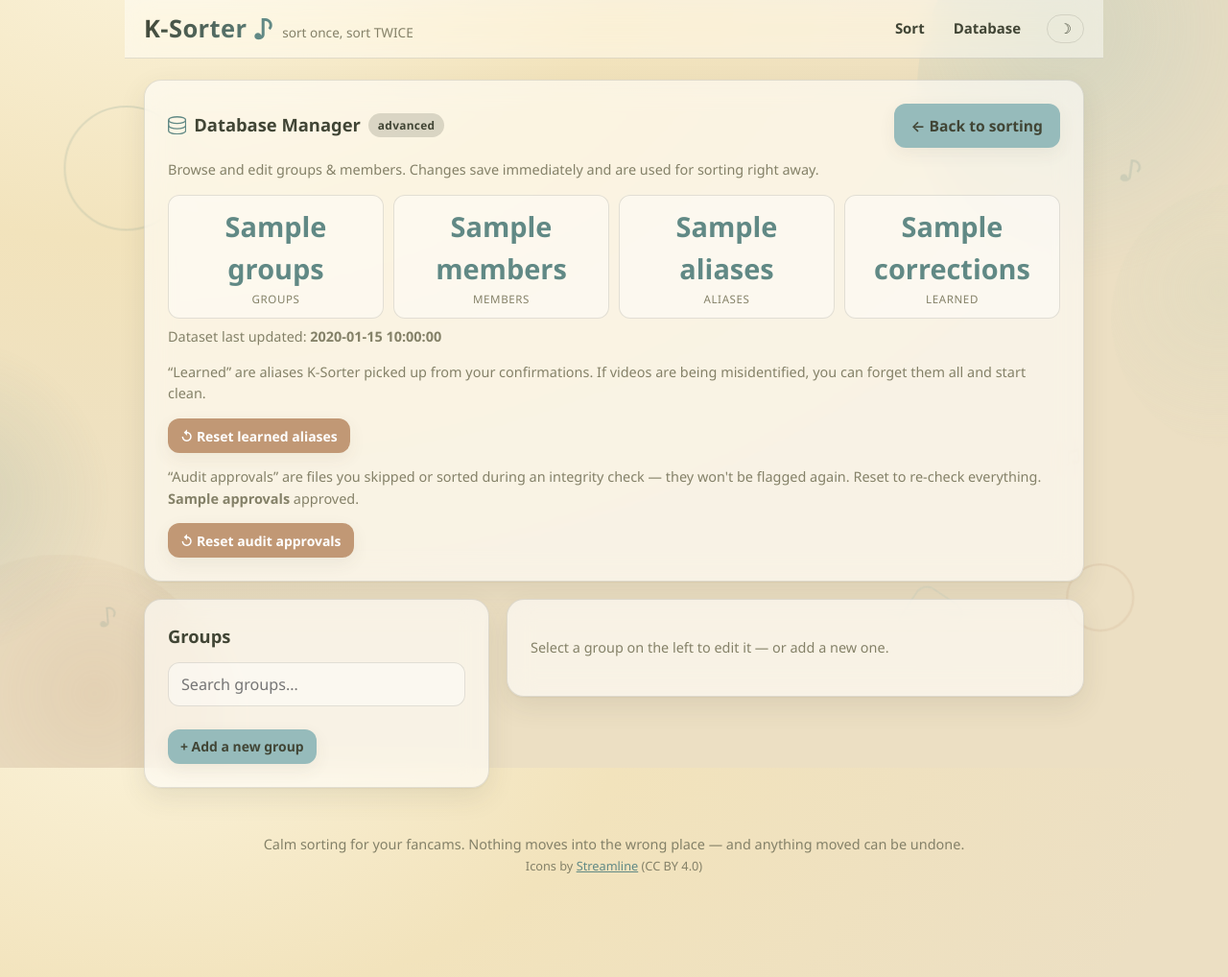
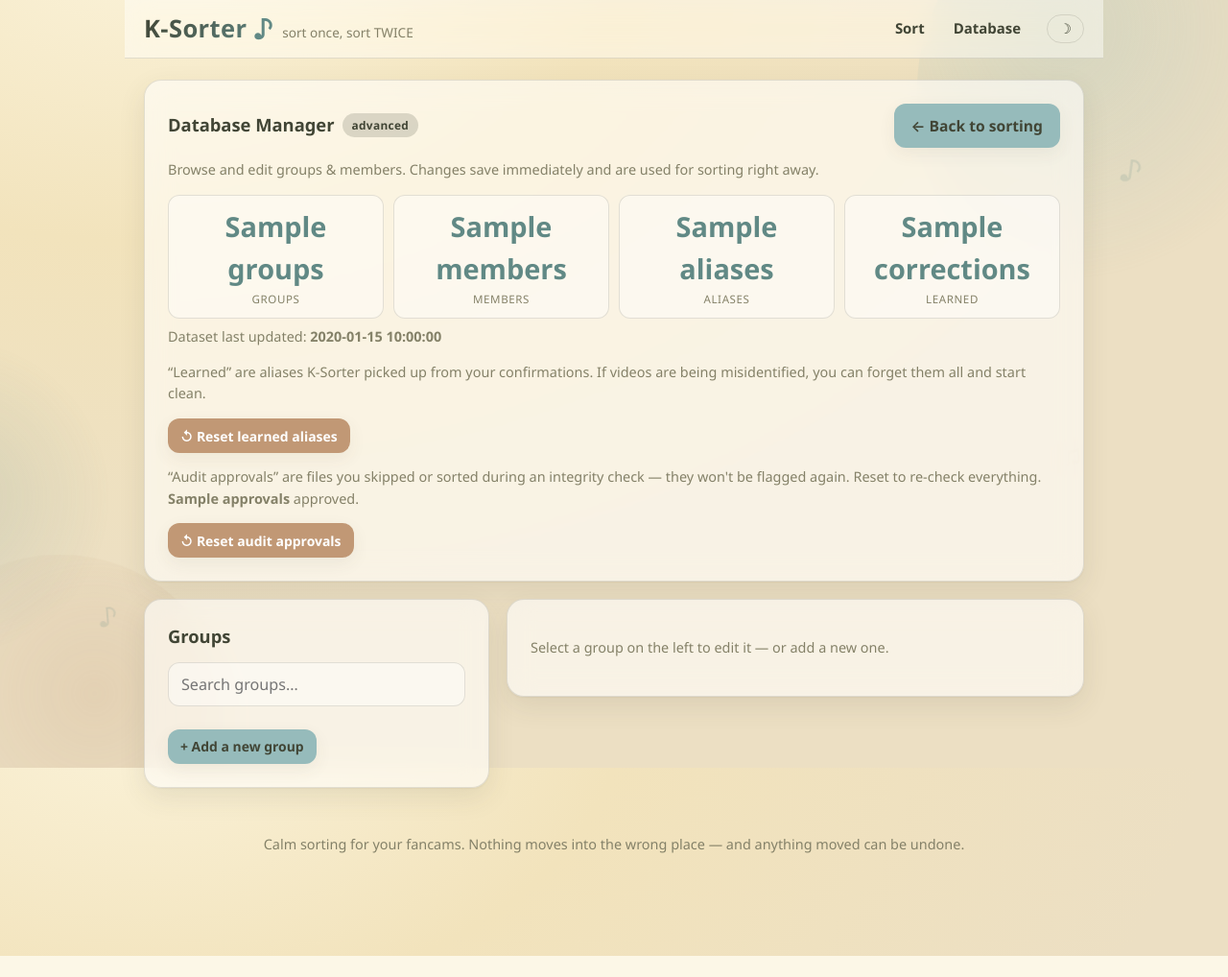
Before and after one commit to AnotherAsian123/K-Sorter, a FastAPI app: template app/templates/manage.html in a window 1280 px wide. Shown: the whole page at 96% size. After the commit the page ends 996 px from the top, so only its background shows below. Run offline with FastAPI, Linux system fonts and the light colour scheme; the template is opened without the code that fills it: most values are stand-ins (such as "Sample title", 1, 10 or a date in 2020); data that the repository does not hold is empty; parts of the project's set-up code (start-up, migrations or seed data) failed here and were passed over.

Commit message:
Revert the Streamline icons / UI flourishes; keep clean consistent buttons
The icons were oversized and made button sizing inconsistent. Restore the
templates and stylesheet to the previous clean redesign (text/glyph buttons,
3-blob ambient, smooth scroll, scroll reveals) and remove the icon macro.
The roster auto-pull feature (enrich/seed/main + tests) is unaffected.

Co-Authored-By: Claude Opus 4.8 <noreply@anthropic.com>

```diff
--- a/app/static/css/style.css
+++ b/app/static/css/style.css
@@ -26,7 +26,6 @@
   --radius-sm: 12px;
   --speed: .22s;
   color-scheme: light;
-  interpolate-size: allow-keywords;   /* lets height:auto animate (details) */
 }
 [data-theme="dark"] {
   --bg: radial-gradient(1100px 700px at 12% -8%, #3a3d2f 0%, #2d3025 50%, #24271c 100%);
@@ -89,15 +88,10 @@ header.top {
 .spacer { flex: 1; }
 nav.links { display: flex; gap: 4px; }
 nav.links a {
-  position: relative; text-decoration: none; color: var(--text);
-  font-size: .88rem; font-weight: 600;
+  text-decoration: none; color: var(--text); font-size: .88rem; font-weight: 600;
   padding: 7px 13px; border-radius: 999px; transition: background var(--speed);
 }
-nav.links a::after { content: ""; position: absolute; left: 14px; right: 14px; bottom: 4px;
-  height: 2px; border-radius: 2px; background: var(--sage);
-  transform: scaleX(0); transform-origin: left; transition: transform .25s ease; }
 nav.links a:hover { background: color-mix(in srgb, var(--teal) 30%, transparent); }
-nav.links a:hover::after { transform: scaleX(1); }
 .toggle {
   cursor: pointer; background: none; border: 1px solid var(--border); color: var(--text);
   border-radius: 999px; padding: 7px 12px; font-size: .85rem; line-height: 1;
@@ -166,18 +160,9 @@ details.options > summary:hover { background: color-mix(in srgb, var(--teal) 22%
 .btn.small { padding: 7px 13px; min-height: 36px; font-size: .82rem; }
 .btn.lg { padding: 13px 26px; font-size: 1rem; }
 
-/* ---------- icons ---------- */
-svg.ic { width: 1em; height: 1em; flex-shrink: 0; vertical-align: -0.12em;
-  transition: transform var(--speed) ease; }
-.btn:hover svg.ic { transform: scale(1.12) rotate(-4deg); }
-h2 svg.ic { color: var(--sage); font-size: 1.05em; }
-[data-theme="dark"] h2 svg.ic { color: var(--teal); }
-
 /* ---------- chips & tags ---------- */
 .chip { display: inline-block; padding: 3px 10px; border-radius: 999px; font-size: .7rem;
-  font-weight: 700; letter-spacing: .3px; text-transform: lowercase;
-  transition: opacity .35s ease, scale .35s ease; }
-@starting-style { .chip { opacity: 0; scale: .7; } }
+  font-weight: 700; letter-spacing: .3px; text-transform: lowercase; }
 .chip.auto    { background: color-mix(in srgb, var(--teal) 42%, transparent); color: var(--text); }
 .chip.confirm { background: color-mix(in srgb, var(--clay) 40%, transparent); color: var(--text); }
 .chip.manual  { background: color-mix(in srgb, var(--olive) 18%, transparent); color: var(--text); }
@@ -188,9 +173,7 @@ h2 svg.ic { color: var(--sage); font-size: 1.05em; }
 /* ---------- stats ---------- */
 .stats { display: grid; grid-template-columns: repeat(auto-fit, minmax(86px, 1fr)); gap: 10px; }
 .stat { text-align: center; padding: 10px 6px; border-radius: var(--radius-sm);
-  background: var(--surface-2); border: 1px solid var(--border);
-  transition: translate var(--speed) ease, box-shadow var(--speed) ease; }
-.stat:hover { translate: 0 -2px; box-shadow: var(--shadow-soft); }
+  background: var(--surface-2); border: 1px solid var(--border); }
 .stat .n { font-size: clamp(1.3rem, 1.1rem + 1vw, 1.7rem); font-weight: 700; color: var(--sage);
   font-variant-numeric: tabular-nums; }
 [data-theme="dark"] .stat .n { color: var(--teal); }
@@ -323,33 +306,6 @@ table.moves tr.undone td { opacity: .5; text-decoration: line-through; }
   0%, 100% { transform: translateY(0) rotate(-6deg); }
   50%      { transform: translateY(-22px) rotate(8deg); }
 }
-/* minimalist geometry: outlined rings + a soft rotating square */
-.ambient .ring { position: absolute; border-radius: 50%; opacity: .3;
-  border: 2px solid color-mix(in srgb, var(--sage) 55%, transparent); will-change: transform; }
-.ambient .r1 { width: 130px; height: 130px; top: 14%; left: 5%;
-  animation: drift2 44s ease-in-out infinite alternate; }
-.ambient .r2 { width: 64px; height: 64px; top: 68%; right: 5%;
-  border-color: color-mix(in srgb, var(--clay) 55%, transparent);
-  animation: drift1 36s ease-in-out infinite alternate-reverse; }
-.ambient .r3 { width: 26px; height: 26px; top: 38%; right: 16%;
-  border-color: color-mix(in srgb, var(--teal) 75%, transparent);
-  animation: floaty 18s ease-in-out infinite; }
-.ambient .sq { position: absolute; width: 56px; height: 56px; bottom: 16%; right: 22%;
-  border: 2px solid color-mix(in srgb, var(--teal) 50%, transparent);
-  border-radius: 14px; opacity: .28; animation: slow-spin 70s linear infinite; }
-@keyframes slow-spin { to { transform: rotate(360deg); } }
-.ambient .b4 { width: 260px; height: 260px; top: 30%; right: -90px;
-  background: radial-gradient(circle at 40% 40%, color-mix(in srgb, var(--cream) 70%, var(--teal)), transparent 70%);
-  opacity: .35; animation: drift2 58s ease-in-out infinite alternate-reverse; }
-[data-theme="dark"] .ambient .b4 {
-  background: radial-gradient(circle at 40% 40%, color-mix(in srgb, var(--teal) 35%, transparent), transparent 70%); }
-
-/* ---------- smooth <details> expansion (modern CSS, no JS) ---------- */
-details::details-content {
-  height: 0; overflow: clip;
-  transition: height .3s ease, content-visibility .3s allow-discrete;
-}
-details[open]::details-content { height: auto; }
 
 /* ---------- scroll-driven reveals (sohub-style, zero JS) ---------- */
 @supports (animation-timeline: view()) {
--- a/app/templates/_icons.html
+++ /dev/null
@@ -1,19 +0,0 @@
-{# Inline icon macros — Streamline "Ultimate Regular" free set (CC BY 4.0),
-   https://www.streamlinehq.com/icons/ultimate-regular-free (via Iconify).
-   Stroke-based, inherit currentColor, sized via the .ic class. #}
-
-{% macro play() %}<svg class="ic" viewBox="0 0 14 14" aria-hidden="true"><path fill="none" stroke="currentColor" stroke-linecap="round" stroke-linejoin="round" d="M1.436 12.33a1.14 1.14 0 0 0 .63 1a1.24 1.24 0 0 0 1.22 0l8.65-5.35a1.11 1.11 0 0 0 0-2L3.286.67a1.24 1.24 0 0 0-1.22 0a1.14 1.14 0 0 0-.63 1z"/></svg>{% endmacro %}
-
-{% macro search() %}<svg class="ic" viewBox="0 0 14 14" aria-hidden="true"><path fill="none" stroke="currentColor" stroke-linecap="round" stroke-linejoin="round" d="M6 11.5a5.5 5.5 0 1 0 0-11a5.5 5.5 0 0 0 0 11m7.5 2L10 10"/></svg>{% endmacro %}
-
-{% macro database() %}<svg class="ic" viewBox="0 0 14 14" aria-hidden="true"><g fill="none" stroke="currentColor" stroke-linecap="round" stroke-linejoin="round"><path d="M7 5.5c3.59 0 6.5-1.12 6.5-2.5S10.59.5 7 .5S.5 1.62.5 3S3.41 5.5 7 5.5"/><path d="M.5 3v8c0 1.38 2.91 2.5 6.5 2.5s6.5-1.12 6.5-2.5V3"/><path d="M13.5 7c0 1.38-2.91 2.5-6.5 2.5S.5 8.38.5 7"/></g></svg>{% endmacro %}
-
-{% macro cog() %}<svg class="ic" viewBox="0 0 14 14" aria-hidden="true"><path fill="none" stroke="currentColor" stroke-linecap="round" stroke-linejoin="round" d="m5.23 2.25l.43-1.11A1 1 0 0 1 6.59.5h.82a1 1 0 0 1 .93.64l.43 1.11l1.46.84l1.18-.18a1 1 0 0 1 1 .49l.4.7a1 1 0 0 1-.08 1.13l-.73.93v1.68l.75.93a1 1 0 0 1 .08 1.13l-.4.7a1 1 0 0 1-1 .49l-1.18-.18l-1.46.84l-.43 1.11a1 1 0 0 1-.93.64h-.84a1 1 0 0 1-.93-.64l-.43-1.11l-1.46-.84l-1.18.18a1 1 0 0 1-1-.49l-.4-.7a1 1 0 0 1 .08-1.13L2 7.84V6.16l-.75-.93a1 1 0 0 1-.08-1.13l.4-.7a1 1 0 0 1 1-.49l1.18.18zM5 7a2 2 0 1 0 4 0a2 2 0 0 0-4 0"/></svg>{% endmacro %}
-
-{% macro reload() %}<svg class="ic" viewBox="0 0 14 14" aria-hidden="true"><g fill="none" stroke="currentColor" stroke-linecap="round" stroke-linejoin="round"><path d="M.5 5L3 2.5L5.5 5"/><path d="M6 13.5H4a1 1 0 0 1-1-1v-10M13.5 9L11 11.5L8.5 9"/><path d="M8 .5h2a1 1 0 0 1 1 1v10"/></g></svg>{% endmacro %}
-
-{% macro undo() %}<svg class="ic" viewBox="0 0 14 14" aria-hidden="true"><g fill="none" stroke="currentColor" stroke-linecap="round" stroke-linejoin="round"><path d="M.5 9.5h9a4 4 0 1 0 0-8h-3"/><path d="m3.5 6.5l-3 3l3 3"/></g></svg>{% endmacro %}
-
-{% macro folder() %}<svg class="ic" viewBox="0 0 14 14" aria-hidden="true"><g fill="none" stroke="currentColor" stroke-linecap="round" stroke-linejoin="round"><path d="M.5 12.25V1.75a1 1 0 0 1 1-1h3.69a1 1 0 0 1 1 .76l.31 1.24h6a1 1 0 0 1 1 1v8.5a1 1 0 0 1-1 1h-11a1 1 0 0 1-1-1"/><path d="M4.5 9L6 10l3-4"/></g></svg>{% endmacro %}
-
-{% macro note() %}<svg class="ic" viewBox="0 0 14 14" aria-hidden="true"><g fill="none" stroke="currentColor" stroke-linecap="round" stroke-linejoin="round"><path d="M2.5 13.42a2 2 0 1 0 0-4a2 2 0 0 0 0 4m9-2.5a2 2 0 1 0 0-4a2 2 0 0 0 0 4"/><path d="M13.5 8.92V1.08a.5.5 0 0 0-.63-.48l-8 2.22a.5.5 0 0 0-.37.48v8.12m0-5.5l9-2.5"/></g></svg>{% endmacro %}
--- a/app/templates/base.html
+++ b/app/templates/base.html
@@ -19,11 +19,6 @@
     <span class="blob b1"></span>
     <span class="blob b2"></span>
     <span class="blob b3"></span>
-    <span class="blob b4"></span>
-    <span class="ring r1"></span>
-    <span class="ring r2"></span>
-    <span class="ring r3"></span>
-    <span class="sq"></span>
     <span class="note n1">&#9834;</span>
     <span class="note n2">&#9835;</span>
     <span class="note n3">&#9834;</span>
@@ -43,8 +38,7 @@
     </header>
     {% block content %}{% endblock %}
     <p class="muted" style="text-align:center;margin-top:30px">
-      Calm sorting for your fancams. Nothing moves into the wrong place &mdash; and anything moved can be undone.<br>
-      <span style="font-size:.75rem">Icons by <a href="https://www.streamlinehq.com/icons/ultimate-regular-free" target="_blank" rel="noopener">Streamline</a> (CC BY 4.0)</span>
+      Calm sorting for your fancams. Nothing moves into the wrong place &mdash; and anything moved can be undone.
     </p>
   </div>
 </body>
--- a/app/templates/manage.html
+++ b/app/templates/manage.html
@@ -1,10 +1,9 @@
 {% extends "base.html" %}
-{% import "_icons.html" as ic %}
 {% block content %}
 
 <div class="card">
   <div style="display:flex; align-items:center; gap:12px; flex-wrap:wrap">
-    <h2 style="margin:0">{{ ic.database() }} Database Manager <span class="chip manual">advanced</span></h2>
+    <h2 style="margin:0">Database Manager <span class="chip manual">advanced</span></h2>
     <span class="spacer"></span>
     <a class="btn teal" href="/" style="text-decoration:none">&larr; Back to sorting</a>
   </div>
```
Also changed, not shown: app/templates/index.html (+8 -9 lines).
